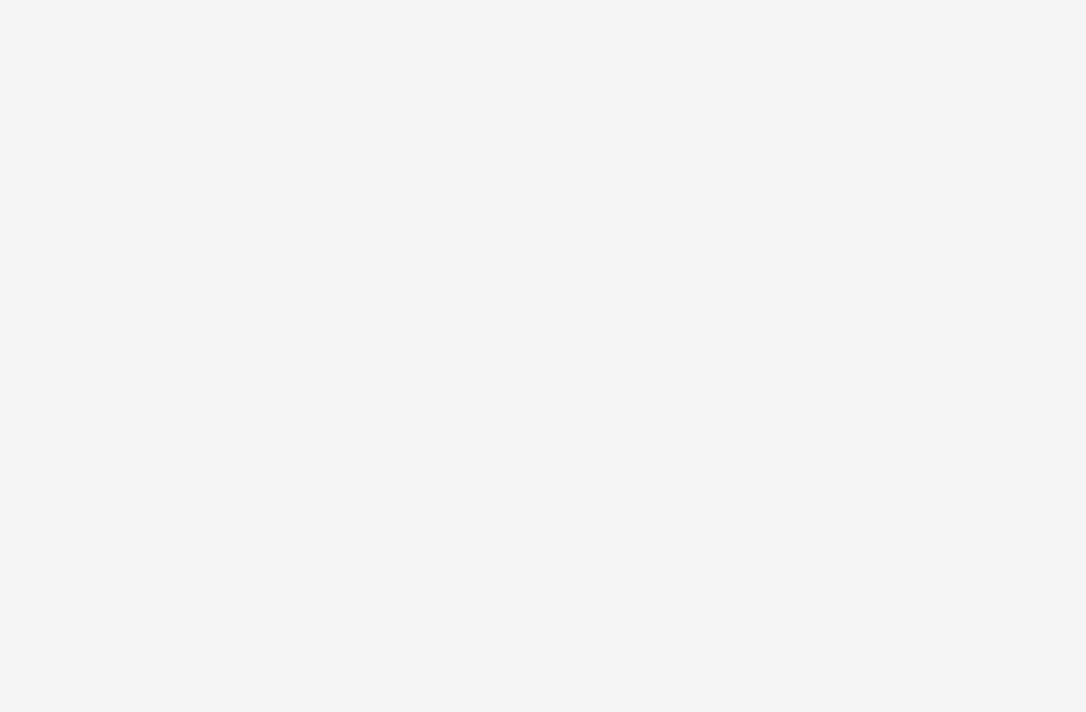
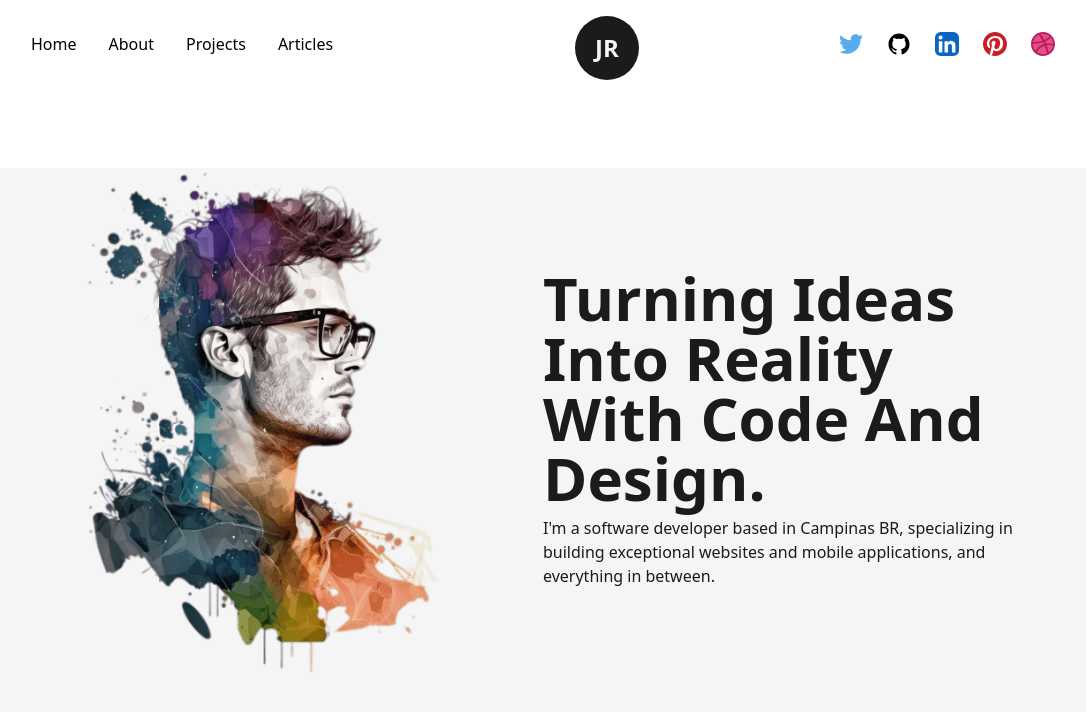
Before and after one commit to joaoricardoM/portifolio, a Next.js app: page /layout in a window 1280 px wide. Shown: the top 712 px of the page, without its empty margins (97-1183 px from the left). Built offline with nearby package versions, Linux system fonts and the light colour scheme.

Commit message:
feat: updates

```diff
--- /dev/null
+++ b/src/components/Animated.js
@@ -0,0 +1,35 @@
+import React from 'react'
+import { motion } from 'framer-motion'
+
+const quote = {
+  initial: {
+    opacity: 0
+  },
+  animate: {
+    opacity: 1,
+    transition: {
+      delay: 0.5
+    }
+  }
+}
+
+const Animated = ({ text, className = '' }) => {
+  return (
+    <div className="w-full mx-auto py-2 flex items-center justify-center text-center overflow-hidden">
+      <motion.h1
+        className={` inline-block w-full text-dark font-bold capitalize text-8xl ${className}`}
+        variants={quote}
+        initial="initial"
+        animate="animate"
+      >
+        {text.split(' ').map((word, index) => (
+          <span key={word + '-' + index} className="inline-block">
+            {word}&nbsp;
+          </span>
+        ))}
+      </motion.h1>
+    </div>
+  )
+}
+
+export default Animated
--- a/src/pages/index.js
+++ b/src/pages/_app.js
@@ -5,8 +5,7 @@
 import Layout from '@/components/Layout'
 import Image from 'next/image'
 import profilePic from '../../public/images/profile/developer-pic-1.png'
-
-const montserrat = Montserrat({ subsets: ['latin'], variable: '--font-mont' })
+import Animated from '@/components/Animated'
 
 export default function Home({}) {
   return (
@@ -15,15 +14,20 @@
         <meta name="viewport" content="width-device-widt, initial-scale-1" />
         <link rel="icon" href="/favicon.ico" />
       </Head>
+
       <NavBar />
+
       <main className="flex items-center text-dark w-full min-h-screen">
-        <Layout>
+        <Layout className="pt-0">
           <div className="flex item-center justify-between w-full">
             <div className="w-1/2">
               <Image src={profilePic} alt="Code" className="w-full h-auto" />
             </div>
-            <div>
-              <h1>Changing the world through technology</h1>
+            <div className="w-1/2 flex flex-col items-center self-center ">
+              <Animated
+                text="Turning Ideas Into Reality With Code And Design."
+                className="!text-6xl !text-left"
+              />
               <p>
                 I&apos;m a software developer based in Campinas BR, specializing
                 in building exceptional websites and mobile applications, and
```
Also changed, not shown: public/images/profile/WhatsApp Image 2023-09-05 at 22.42.11.jpeg (added), public/images/profile/developer-pic-2.jpeg (added).
